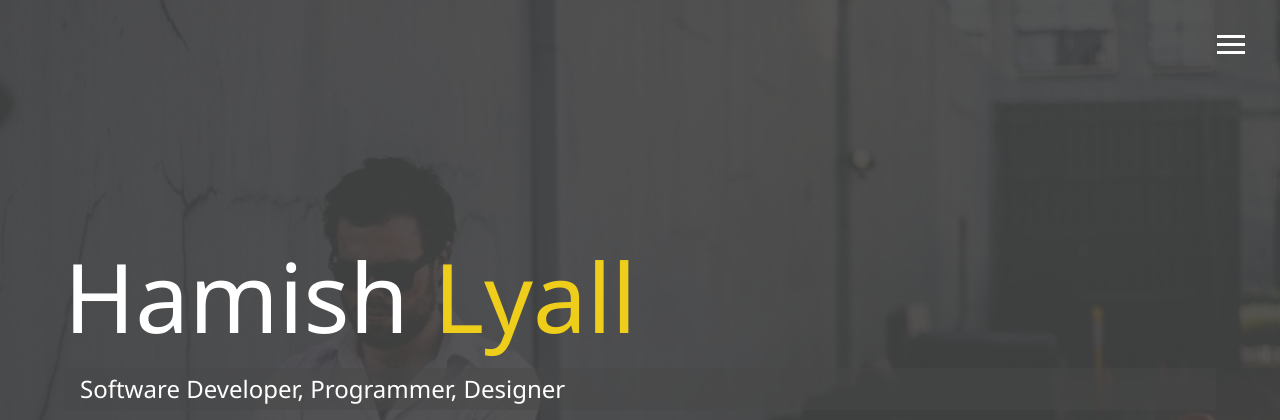
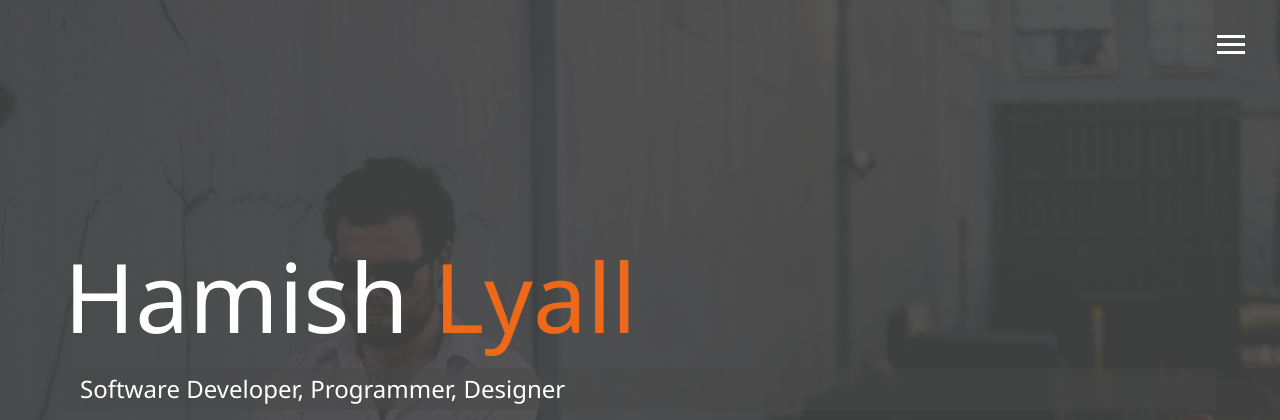
Before and after one commit to hamishrlyall/my_portfolio, a website: page dist/index.html in a window 1280 px wide. Shown: the top 420 px of the page. Drawn offline with Linux system fonts and the light colour scheme.

Commit message:
Changed Secondary Colour

```diff
--- a/scss/_config.scss
+++ b/scss/_config.scss
@@ -1,5 +1,7 @@
 $primary-color: #444;
-$secondary-color: #eece1a;
+//$secondary-color: #eece1a;
+//$primary-color: rgb(49, 48, 54);
+$secondary-color: #ee681a;
 $show-home-image: true;
 $home-image: url(../img/background.jpg);
 $background-opacity: 0.9;
```
Also changed, not shown: dist/about.html, dist/css/main.css, dist/index.html.
